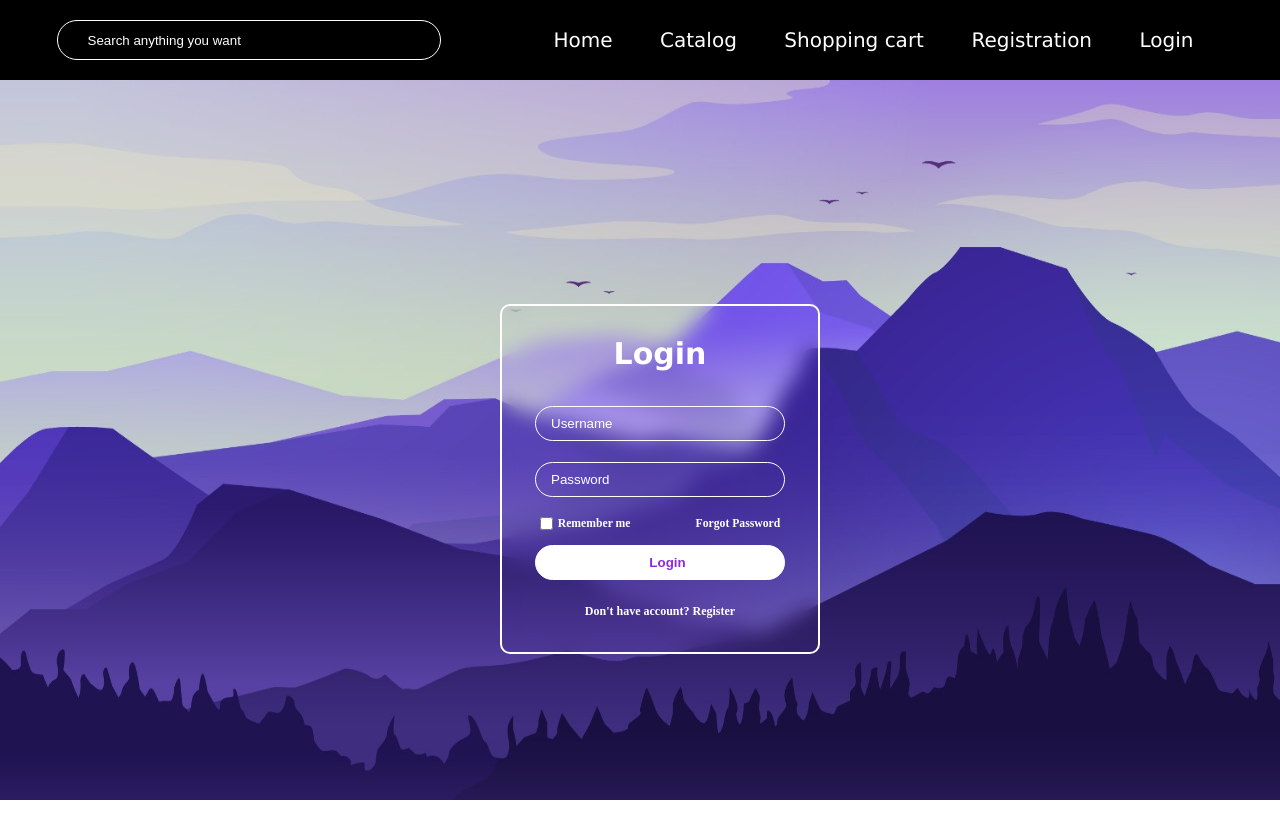
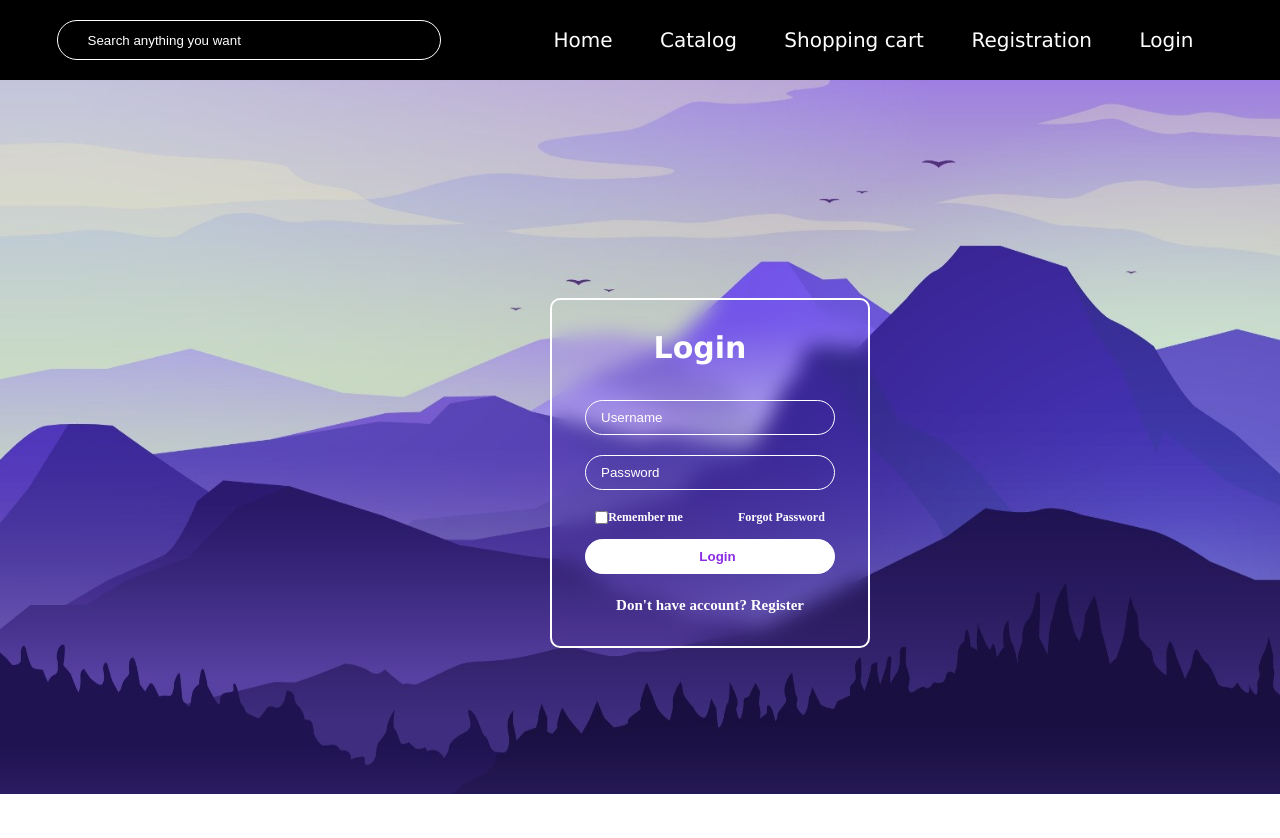
Before and after one commit to Rajkumar1709/first_question, a plain HTML site: page one/login.html in a window 1280 px wide. After the commit the page ends 800 px from the top, so only its background shows below. Drawn offline with Linux system fonts and the light colour scheme.

Commit message:
login page done

```diff
--- a/one/login.css
+++ b/one/login.css
@@ -41,9 +41,12 @@ nav{
     color: white;
 }
 
+#s1{
+    height: 88vh;
+}
 .background{
     width: 100vw;
-    height: 90vh;
+    height: 89.2vh;
 }
 
 .login-division{
@@ -53,7 +56,7 @@ nav{
     flex-wrap: wrap;
     position: relative;
     bottom: 500px;
-    left: 500px;
+    left: 550px;
     width: 25vw;
     backdrop-filter: blur(10px);
     height: auto;
@@ -69,6 +72,8 @@ nav{
     font-family: Verdana, Geneva, Tahoma, sans-serif;
     margin-top: 30px;
     margin-bottom: -10px;
+    margin-right: 50px;
+    margin-left: 30px;
 }
 
 .textfield,.login-button{
@@ -102,23 +107,20 @@ nav{
     color: black;
 }
 
-
-
-
-
 .options{
     display: flex;
     /* border: 2px solid white; */
     align-items: center;
     font-size: 10px;
-    gap: 65px;
+    gap: 55px;
     margin-top: -60px;
 }
 
 .remember_me_division{
     display: flex;
     align-items: center;
-    gap: 5px;
+
+
 
     /* border: 2px solid white; */
 }
@@ -126,18 +128,16 @@ nav{
 .account{
     font-size: 12px;
     margin-top: -25px;
+    font-size: 15px;
 }
-
 .account a{
     text-decoration: none;
     color: white;
 }
-
 #password{
     margin-top: -25px;
 
 }
-
 .account a:hover{
     color: rgb(185, 122, 245);
 }
--- a/one/login.html
+++ b/one/login.html
@@ -19,7 +19,7 @@
             <a href="login.html" class="nav_links">Login</a>
         </div>
     </nav>
-    <section>
+    <section id="s1">
         <img class="background" src="images/file_2024-08-27_13.04.00.png">
         <div class="login-division">
             <h1>Login</h1>
@@ -28,9 +28,9 @@
             <div class="options">
                 <div class="remember_me_division">
                     <input type="checkbox">
-                    <h3>Remember me</h3>
+                    <h3 style="font-size: 12px;">Remember me</h3>
                 </div>
-                <h3>Forgot Password</h3>
+                <h3 style="font-size: 12px;">Forgot Password</h3>
             </div>
             <button class="login-button">Login</button>
             <h3 class="account">Don't have account? <a href="#">Register</a></h3>
```
